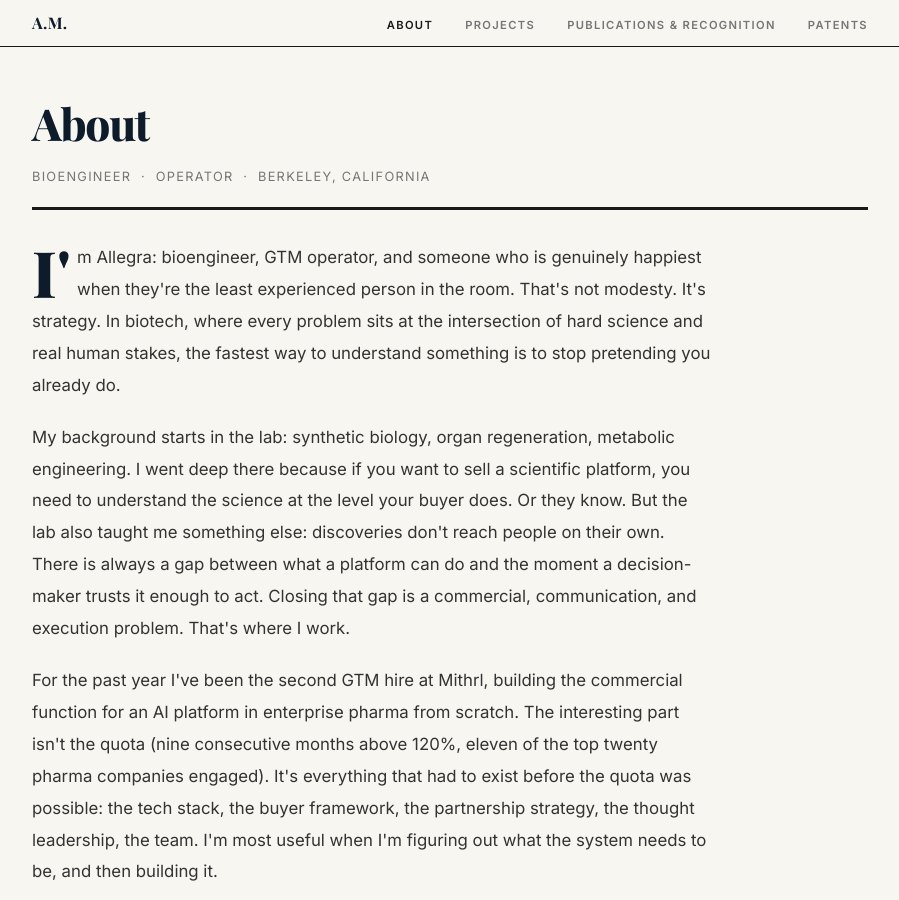
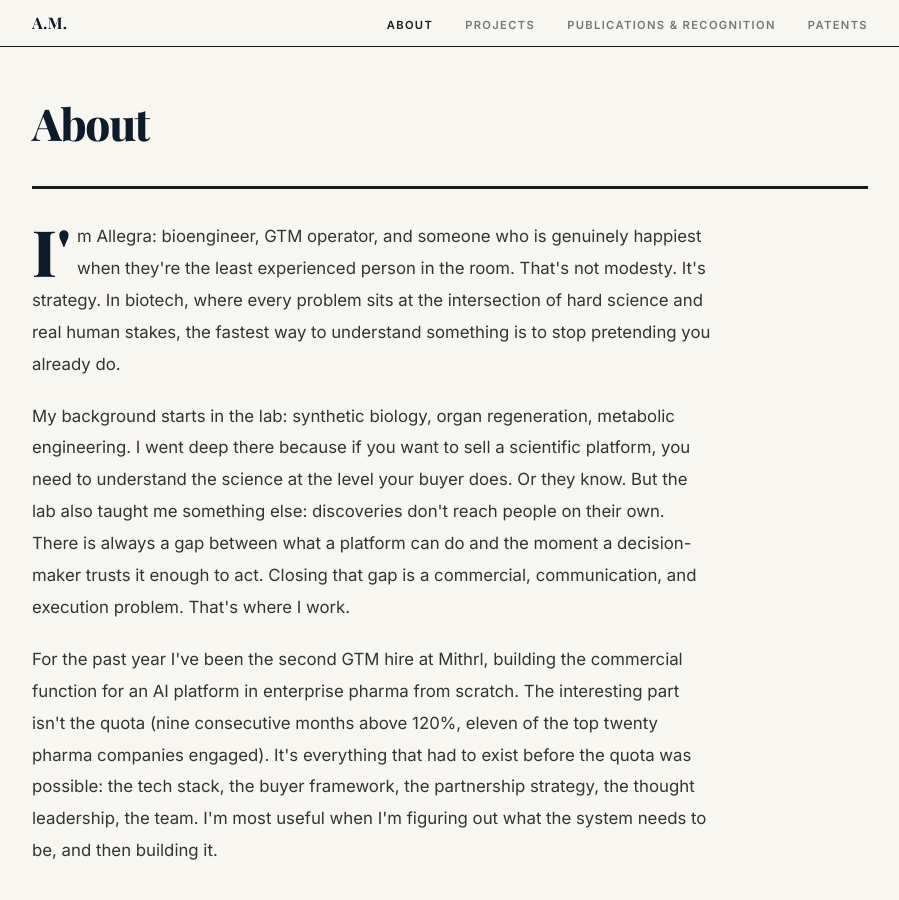
Before and after one commit to allimessinese/allimessinese.github.io, a Jekyll site: the page built from about.markdown, in a window 1280 px wide and 900 px high. Shown: the whole window, without its empty margins (190-1089 px from the left). Built offline with Jekyll 4.4.1, drawn with Linux system fonts in a browser that asks for light colours; some web fonts are replaced.

Commit message:
Remove weak subtitle from About page header
The intro paragraph is strong enough to open the page on its own.
The subtitle was a redundant LinkedIn-style tag.

Co-Authored-By: Claude Sonnet 4.6 <noreply@anthropic.com>

```diff
--- a/about.markdown
+++ b/about.markdown
@@ -6,7 +6,6 @@ permalink: /about/
 
 <div class="page-header">
   <h1>About</h1>
-  <p class="subtitle">Bioengineer &nbsp;·&nbsp; Operator &nbsp;·&nbsp; Berkeley, California</p>
 </div>
 
 <p class="about-intro">
```
